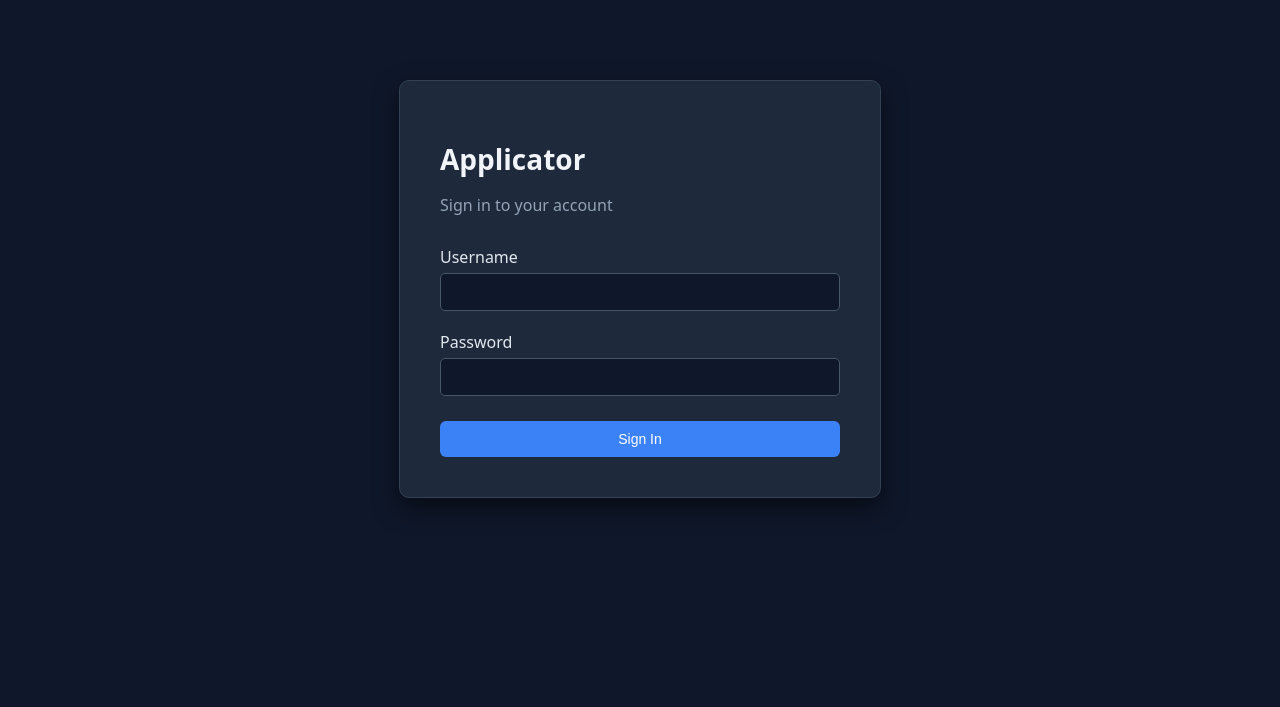
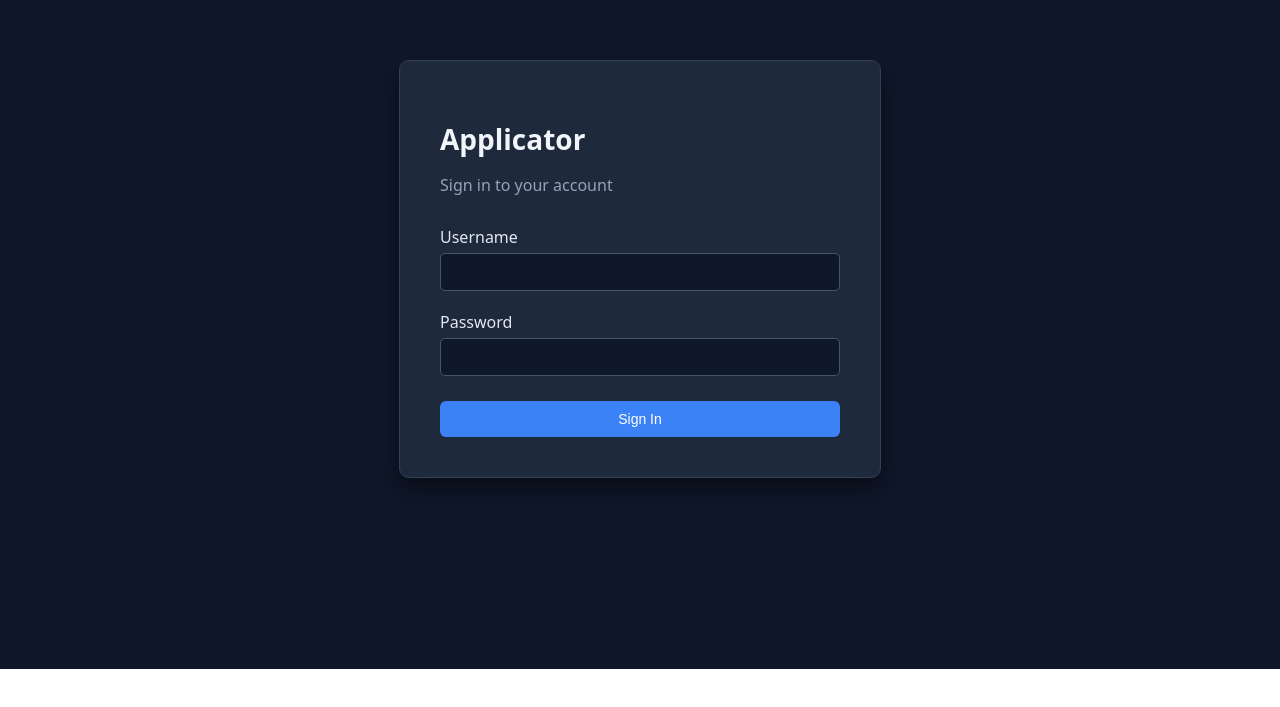
Before and after one commit to mattnmorgan/Applicator, a Next.js app: page /system/login in a window 1280 px wide. Shown: the part 131-838 px from the top of the page. After the commit the page ends 800 px from the top, so only its background shows below. Built offline with nearby package versions, Linux system fonts and the light colour scheme; no server answers; the database is empty.

Commit message:
Scrollability Fix

```diff
--- a/app/system/login/page.tsx
+++ b/app/system/login/page.tsx
@@ -1,36 +1,36 @@
-'use client';
+"use client";
 
-import { useState, useEffect, FormEvent } from 'react';
-import { useRouter } from 'next/navigation';
-import Button from '@/lib/components/utility/Button';
+import { useState, useEffect, FormEvent } from "react";
+import { useRouter } from "next/navigation";
+import Button from "@/lib/components/utility/Button";
 
 export default function LoginPage() {
   const router = useRouter();
   const [formData, setFormData] = useState({
-    username: '',
-    password: '',
+    username: "",
+    password: "",
   });
-  const [error, setError] = useState('');
+  const [error, setError] = useState("");
   const [loading, setLoading] = useState(false);
-  const [brandName, setBrandName] = useState('');
+  const [brandName, setBrandName] = useState("");
 
   useEffect(() => {
-    fetch('/api/system/settings')
+    fetch("/api/system/settings")
       .then((r) => r.json())
-      .then((data) => setBrandName(data.settings?.brandName || 'Applicator'))
-      .catch(() => setBrandName('Applicator'));
+      .then((data) => setBrandName(data.settings?.brandName || "Applicator"))
+      .catch(() => setBrandName("Applicator"));
   }, []);
 
   const handleSubmit = async (e: FormEvent<HTMLFormElement>) => {
     e.preventDefault();
-    setError('');
+    setError("");
     setLoading(true);
 
     try {
-      const response = await fetch('/api/system/auth/login', {
-        method: 'POST',
+      const response = await fetch("/api/system/auth/login", {
+        method: "POST",
         headers: {
-          'Content-Type': 'application/json',
+          "Content-Type": "application/json",
         },
         body: JSON.stringify(formData),
       });
@@ -38,130 +38,144 @@ export default function LoginPage() {
       const data = await response.json();
 
       if (!response.ok) {
-        setError(data.error || 'Failed to login');
+        setError(data.error || "Failed to login");
         setLoading(false);
         return;
       }
 
       // Redirect to home page
-      router.push('/');
+      router.push("/");
     } catch (err) {
-      setError('An error occurred. Please try again.');
+      setError("An error occurred. Please try again.");
       setLoading(false);
     }
   };
 
   return (
-    <div style={{
-      minHeight: '100vh',
-      display: 'flex',
-      alignItems: 'center',
-      justifyContent: 'center',
-      background: '#0f172a',
-      padding: '20px'
-    }}>
-      <div style={{
-        background: '#1e293b',
-        padding: '40px',
-        borderRadius: '10px',
-        boxShadow: '0 10px 25px rgba(0, 0, 0, 0.5)',
-        width: '100%',
-        maxWidth: '400px',
-        border: '1px solid #334155'
-      }}>
-        <h1 style={{
-          fontSize: '28px',
-          fontWeight: 'bold',
-          marginBottom: '10px',
-          color: '#f1f5f9'
-        }}>
+    <div
+      style={{
+        height: "100vh",
+        display: "flex",
+        alignItems: "center",
+        justifyContent: "center",
+        background: "#0f172a",
+      }}
+    >
+      <div
+        style={{
+          background: "#1e293b",
+          padding: "40px",
+          borderRadius: "10px",
+          boxShadow: "0 10px 25px rgba(0, 0, 0, 0.5)",
+          width: "100%",
+          maxWidth: "400px",
+          border: "1px solid #334155",
+        }}
+      >
+        <h1
+          style={{
+            fontSize: "28px",
+            fontWeight: "bold",
+            marginBottom: "10px",
+            color: "#f1f5f9",
+          }}
+        >
           {brandName}
         </h1>
-        <p style={{
-          color: '#94a3b8',
-          marginBottom: '30px'
-        }}>
+        <p
+          style={{
+            color: "#94a3b8",
+            marginBottom: "30px",
+          }}
+        >
           Sign in to your account
         </p>
 
         <form onSubmit={handleSubmit}>
-          <div style={{ marginBottom: '20px' }}>
-            <label htmlFor="username" style={{
-              display: 'block',
-              marginBottom: '5px',
-              fontWeight: '500',
-              color: '#e2e8f0'
-            }}>
+          <div style={{ marginBottom: "20px" }}>
+            <label
+              htmlFor="username"
+              style={{
+                display: "block",
+                marginBottom: "5px",
+                fontWeight: "500",
+                color: "#e2e8f0",
+              }}
+            >
               Username
             </label>
             <input
               id="username"
               type="text"
               value={formData.username}
-              onChange={(e) => setFormData({ ...formData, username: e.target.value })}
+              onChange={(e) =>
+                setFormData({ ...formData, username: e.target.value })
+              }
               required
               style={{
-                width: '100%',
-                padding: '10px',
-                border: '1px solid #475569',
-                borderRadius: '5px',
-                fontSize: '14px',
-                boxSizing: 'border-box',
-                background: '#0f172a',
-                color: '#f1f5f9'
+                width: "100%",
+                padding: "10px",
+                border: "1px solid #475569",
+                borderRadius: "5px",
+                fontSize: "14px",
+                boxSizing: "border-box",
+                background: "#0f172a",
+                color: "#f1f5f9",
               }}
             />
           </div>
 
-          <div style={{ marginBottom: '25px' }}>
-            <label htmlFor="password" style={{
-              display: 'block',
-              marginBottom: '5px',
-              fontWeight: '500',
-              color: '#e2e8f0'
-            }}>
+          <div style={{ marginBottom: "25px" }}>
+            <label
+              htmlFor="password"
+              style={{
+                display: "block",
+                marginBottom: "5px",
+                fontWeight: "500",
+                color: "#e2e8f0",
+              }}
+            >
               Password
             </label>
             <input
               id="password"
               type="password"
               value={formData.password}
-              onChange={(e) => setFormData({ ...formData, password: e.target.value })}
+              onChange={(e) =>
+                setFormData({ ...formData, password: e.target.value })
+              }
               required
               style={{
-                width: '100%',
-                padding: '10px',
-                border: '1px solid #475569',
-                borderRadius: '5px',
-                fontSize: '14px',
-                boxSizing: 'border-box',
-                background: '#0f172a',
-                color: '#f1f5f9'
+                width: "100%",
+                padding: "10px",
+                border: "1px solid #475569",
+                borderRadius: "5px",
+                fontSize: "14px",
+                boxSizing: "border-box",
+                background: "#0f172a",
+                color: "#f1f5f9",
               }}
             />
           </div>
 
           {error && (
-            <div style={{
-              padding: '10px',
-              marginBottom: '15px',
-              background: '#7f1d1d',
-              color: '#fecaca',
-              borderRadius: '5px',
-              fontSize: '14px',
-              border: '1px solid #991b1b'
-            }}>
+            <div
+              style={{
+                padding: "10px",
+                marginBottom: "15px",
+                background: "#7f1d1d",
+                color: "#fecaca",
+                borderRadius: "5px",
+                fontSize: "14px",
+                border: "1px solid #991b1b",
+              }}
+            >
               {error}
             </div>
           )}
 
-          <Button
-            type="submit"
-            variant="primary"
-            disabled={loading}
-            fullWidth
-          >
-            {loading ? 'Signing in...' : 'Sign In'}
+          <Button type="submit" variant="primary" disabled={loading} fullWidth>
+            {loading ? "Signing in..." : "Sign In"}
           </Button>
         </form>
       </div>
```
Also changed, not shown: app/page.tsx (+6 -3 lines).
